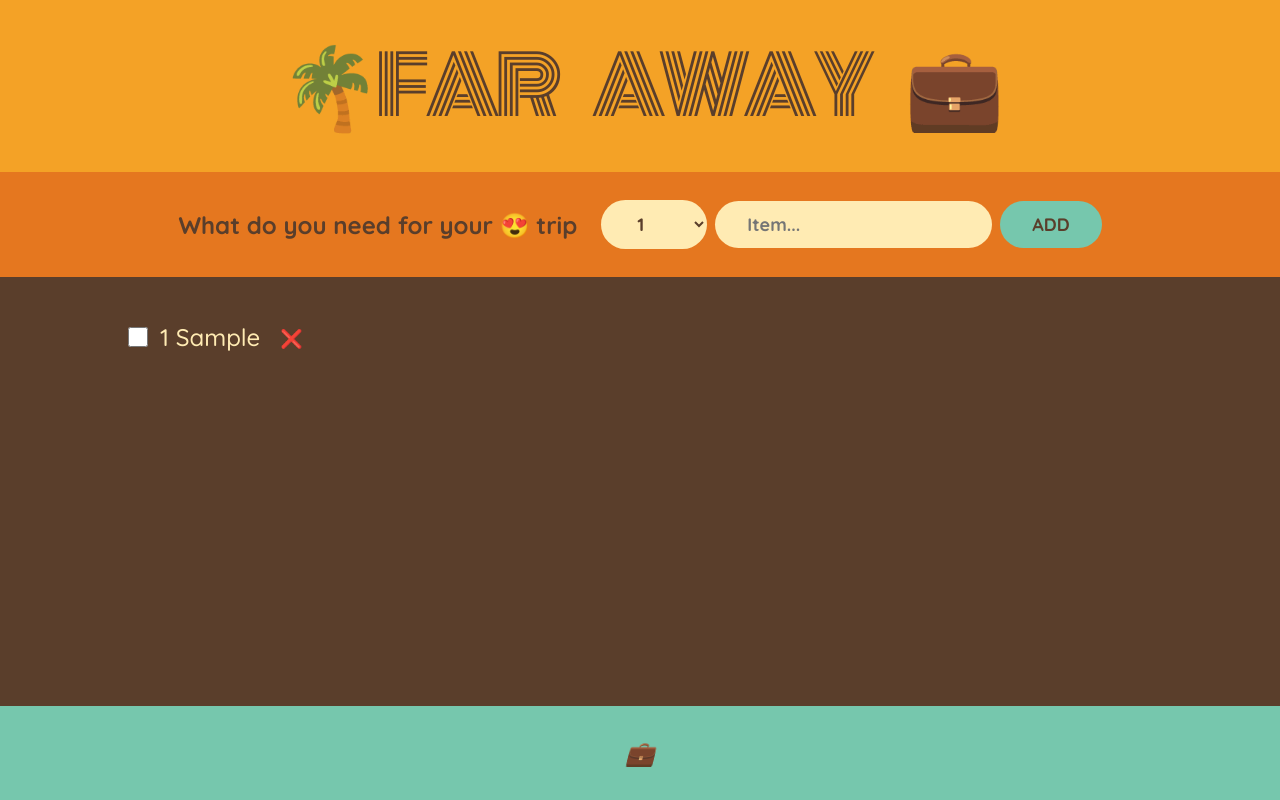
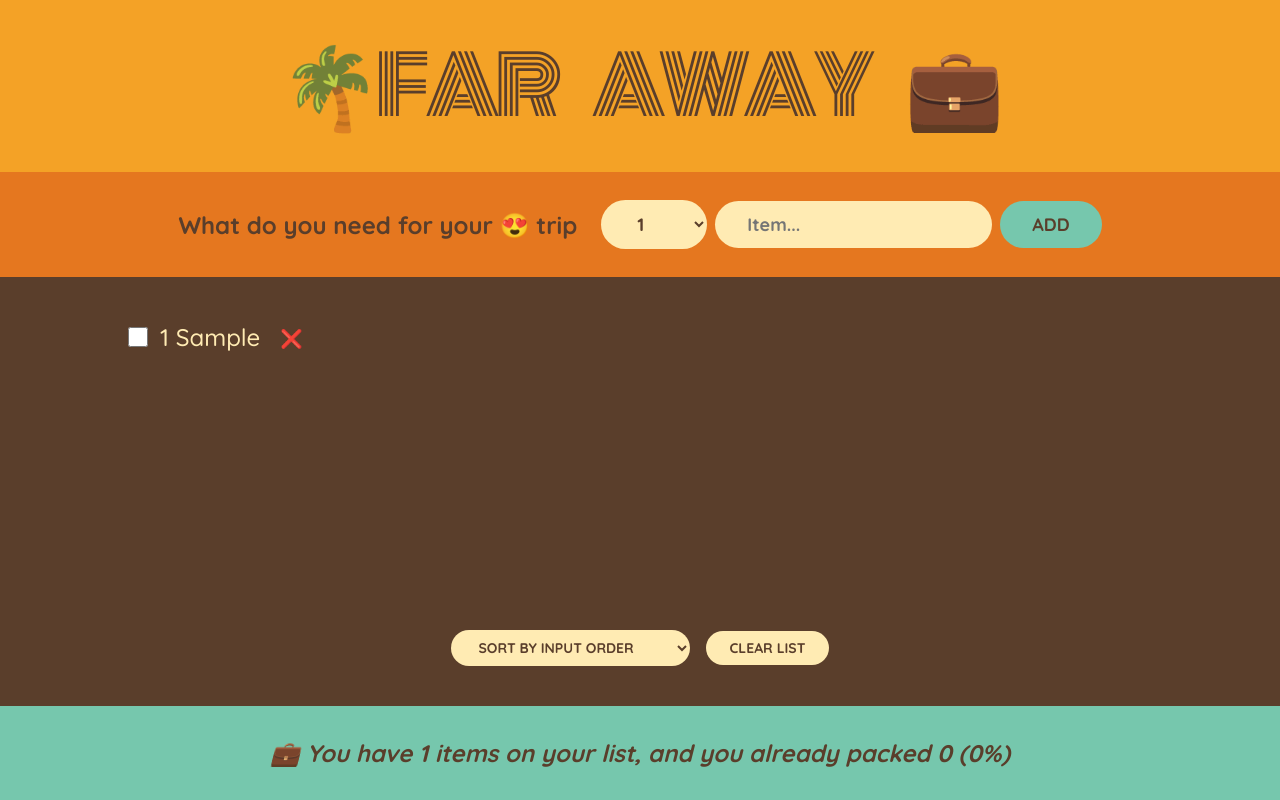
Before and after one commit to hogiangthanhson/travel-list, a React (Create React App) app: page / in a window 1280 px wide. Both pictures are taken after typing "Sample" into the empty fields and a click on the button "ADD". Built offline with nearby package versions, Linux system fonts and the light colour scheme.

Commit message:
final-project

```diff
--- a/src/component/PackingList.tsx
+++ /dev/null
@@ -1,20 +0,0 @@
-import { Items } from "../interface";
-import Item from "./Item";
-
-interface PackingListProp {
-  items: Items[];
-  onDeleteItem: (id: number) => void;
-  onToggleItem: (id: number) => void;
-}
-
-export default function PackingList({ items, onDeleteItem, onToggleItem }: PackingListProp) {
-  return (
-    <div className="list">
-      <ul>
-        {items.map((item) => (
-          <Item item={item} onDeleteItem={onDeleteItem} onToggleItem={onToggleItem} key={item.id} />
-        ))}
-      </ul>
-    </div>
-  );
-}
--- a/src/component/Stats.tsx
+++ /dev/null
@@ -1,7 +0,0 @@
-export default function Stats() {
-  return (
-    <footer className="stats">
-      <em>💼</em>
-    </footer>
-  );
-}
--- a/src/App.tsx
+++ b/src/components/App.tsx
@@ -1,9 +1,9 @@
 import { useState } from "react";
-import Form from "./component/Form";
-import Logo from "./component/Logo";
-import PackingList from "./component/PackingList";
-import Stats from "./component/Stats";
-import { Items } from "./interface";
+import Form from "./Form";
+import Logo from "./Logo";
+import PackingList from "./PackingList";
+import Stats from "./Stats";
+import { Items } from "../interface";
 
 export default function App() {
   const [items, setItems] = useState<Items[]>([]);
@@ -22,12 +22,22 @@
     );
   }
 
+  function handClearList() {
+    const confirmed = window.confirm("Are you sure want to delete all items?");
+    if (confirmed) setItems([]);
+  }
+
   return (
     <div className="app">
       <Logo />
       <Form onAddItems={handleAddItems} />
-      <PackingList items={items} onDeleteItem={handleDeleteItem} onToggleItem={handleToggleItem} />
-      <Stats />
+      <PackingList
+        items={items}
+        onDeleteItem={handleDeleteItem}
+        onToggleItem={handleToggleItem}
+        onClearList={handClearList}
+      />
+      <Stats items={items} />
     </div>
   );
 }
--- /dev/null
+++ b/src/components/PackingList.tsx
@@ -0,0 +1,48 @@
+import { useState } from "react";
+import { Items } from "../interface";
+import Item from "./Item";
+
+interface PackingListProp {
+  items: Items[];
+  onDeleteItem: (id: number) => void;
+  onToggleItem: (id: number) => void;
+  onClearList: () => void;
+}
+
+export default function PackingList({
+  items,
+  onDeleteItem,
+  onToggleItem,
+  onClearList,
+}: PackingListProp) {
+  const [sortBy, setSortBy] = useState("input");
+
+  let sortedItems!: Items[];
+
+  if (sortBy === "input") sortedItems = items;
+
+  if (sortBy === "description")
+    sortedItems = items.slice().sort((a, b) => a.description.localeCompare(b.description));
+
+  if (sortBy === "packed")
+    sortedItems = items.slice().sort((a, b) => Number(a.packed) - Number(b.packed));
+
+  return (
+    <div className="list">
+      <ul>
+        {sortedItems.map((item) => (
+          <Item item={item} onDeleteItem={onDeleteItem} onToggleItem={onToggleItem} key={item.id} />
+        ))}
+      </ul>
+
+      <div className="actions">
+        <select value={sortBy} onChange={(e) => setSortBy(e.target.value)}>
+          <option value="input">Sort by input order</option>
+          <option value="description">Sort by description</option>
+          <option value="packed">Sort by packed status</option>
+        </select>
+        {items.length > 0 ? <button onClick={onClearList}>Clear list</button> : null}
+      </div>
+    </div>
+  );
+}
--- /dev/null
+++ b/src/components/Stats.tsx
@@ -0,0 +1,22 @@
+import { Items } from "../interface";
+
+export default function Stats({ items }: { items: Items[] }) {
+  if (!items.length)
+    return (
+      <p className="stats">
+        <em>Start adding items to your packing list 🚀</em>
+      </p>
+    );
+  const numItem = items.length;
+  const numPacked = items.filter((item) => item.packed).length;
+  const percentage = Math.round((numPacked / numItem) * 100);
+  return (
+    <footer className="stats">
+      <em>
+        {percentage === 100
+          ? "You got everything! Ready to go ✈️"
+          : `💼 You have ${numItem} items on your list, and you already packed ${numPacked} (${percentage}%)`}
+      </em>
+    </footer>
+  );
+}
--- a/src/index.tsx
+++ b/src/index.tsx
@@ -1,7 +1,7 @@
 import React from "react";
 import ReactDOM from "react-dom/client";
 import "./index.css";
-import App from "./App";
+import App from "./components/App";
 
 const root = ReactDOM.createRoot(document.getElementById("root") as HTMLElement);
 root.render(
```
Also changed, not shown: src/components/Form.tsx (renamed from src/component/Form.tsx), src/components/Item.tsx (renamed from src/component/Item.tsx), src/components/Logo.tsx (renamed from src/component/Logo.tsx).
